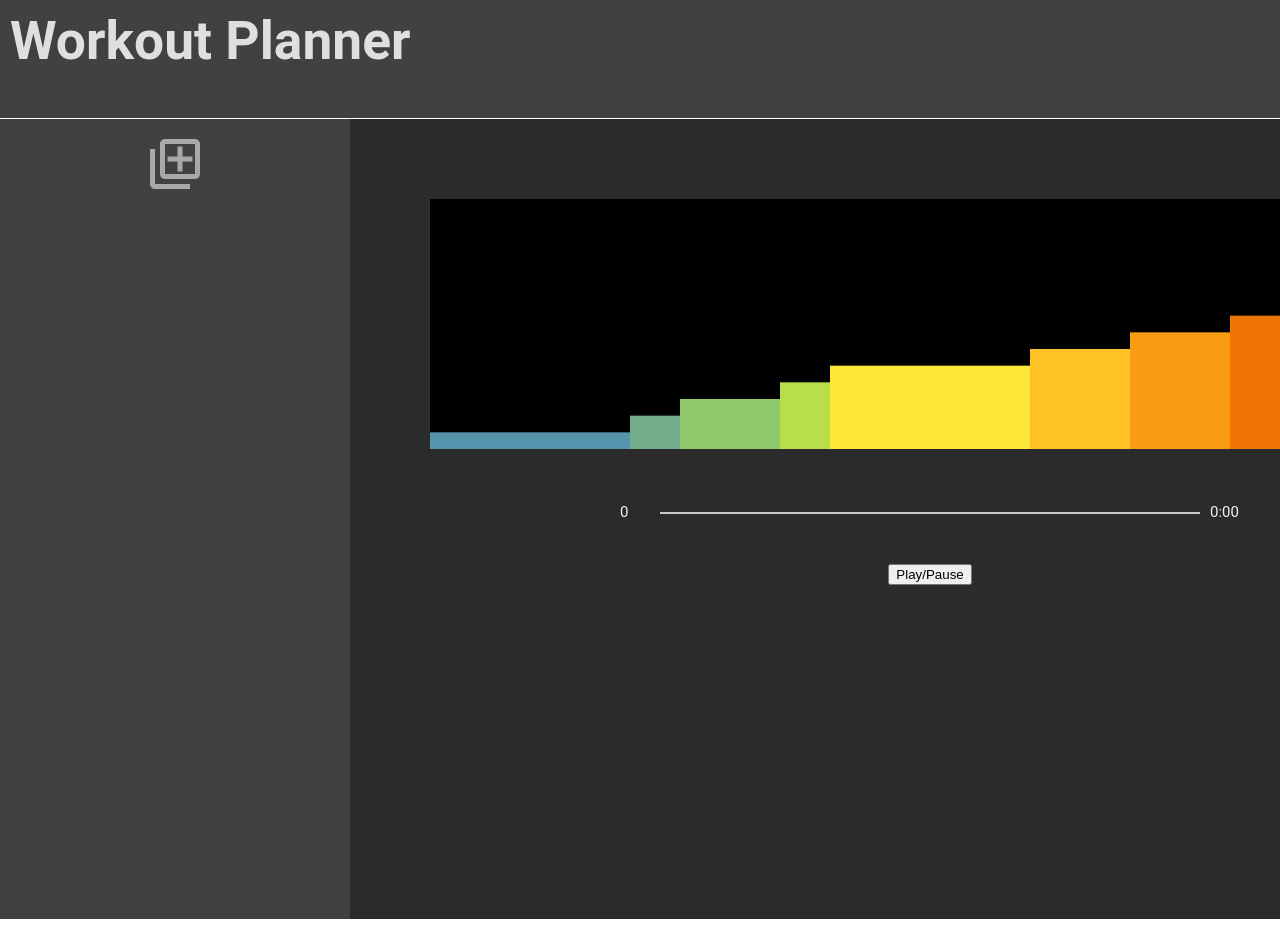
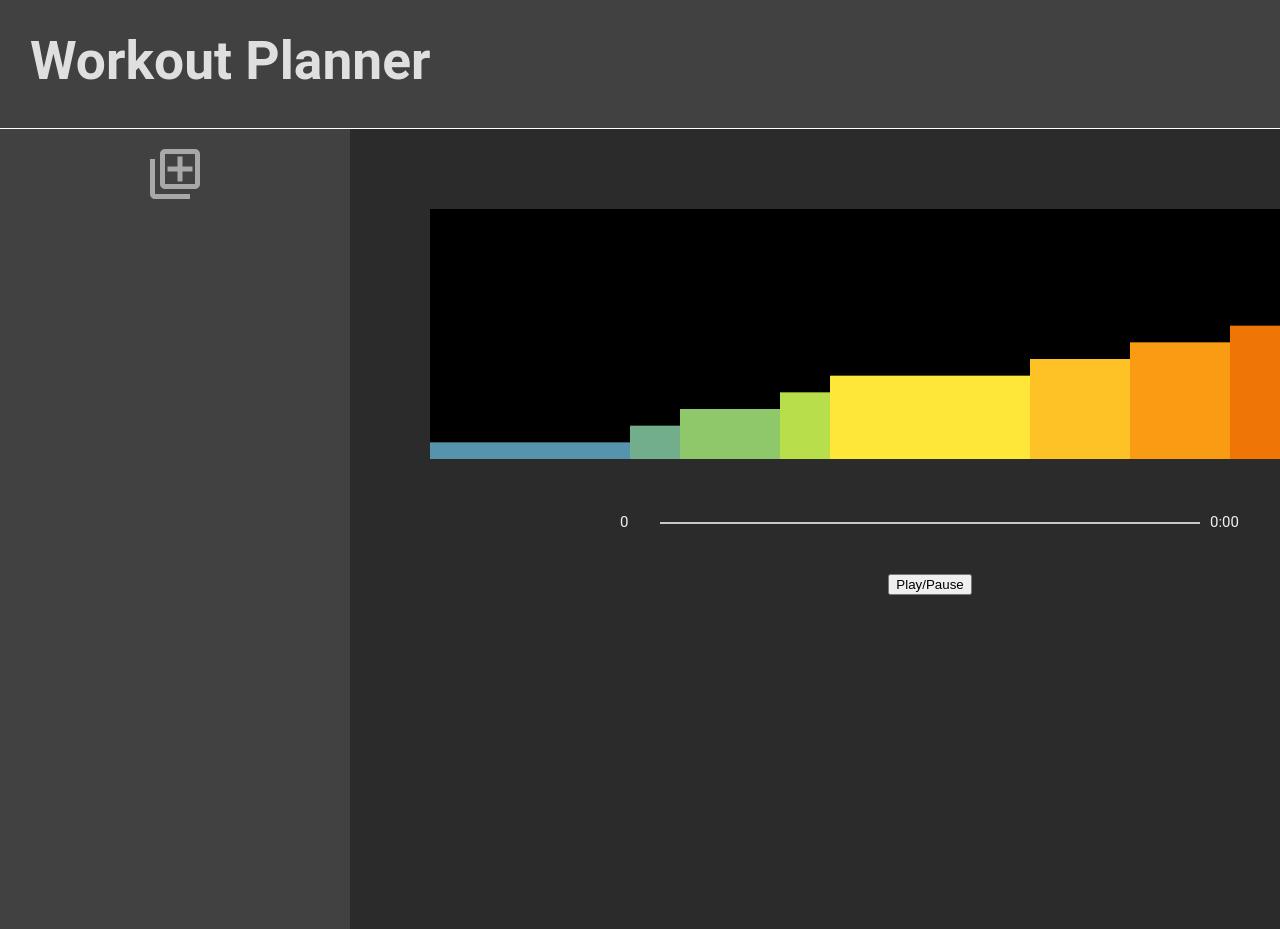
Before and after one commit to Deogle/workout-planner, a React (Create React App) app: page / in a window 1280 px wide. Shown: the top 929 px of the page. Built offline with nearby package versions, Linux system fonts and the light colour scheme; what redux-immutable-state-invariant would draw is missing.

Commit message:
styling sheet

```diff
--- a/src/css/App.css
+++ b/src/css/App.css
@@ -10,7 +10,8 @@ html, body {
 
 h1 {
   margin-top: 0px;
-  padding: 10px;
+  padding-top: 30px;
+  padding-left: 30px;
   font-size: 40pt;
 }
 
```
